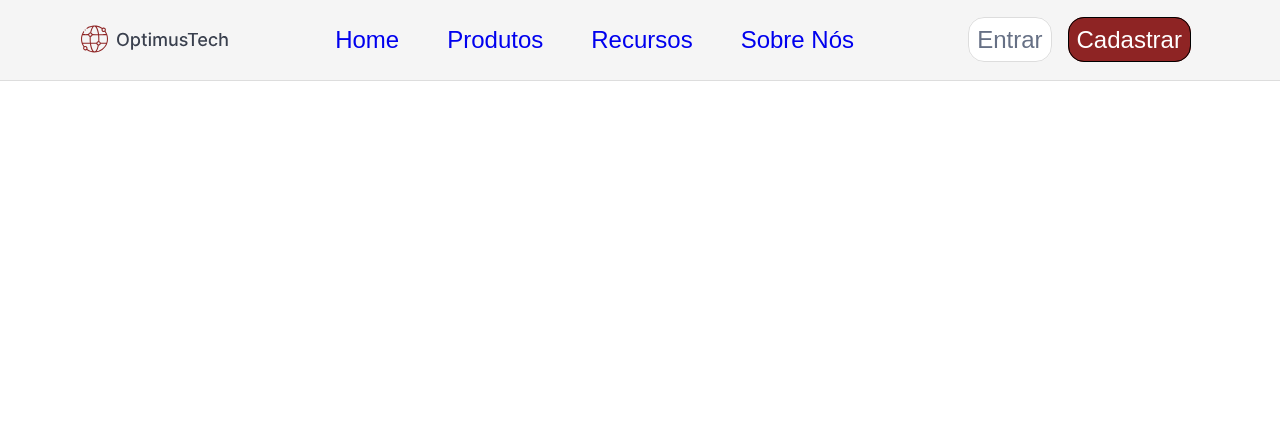
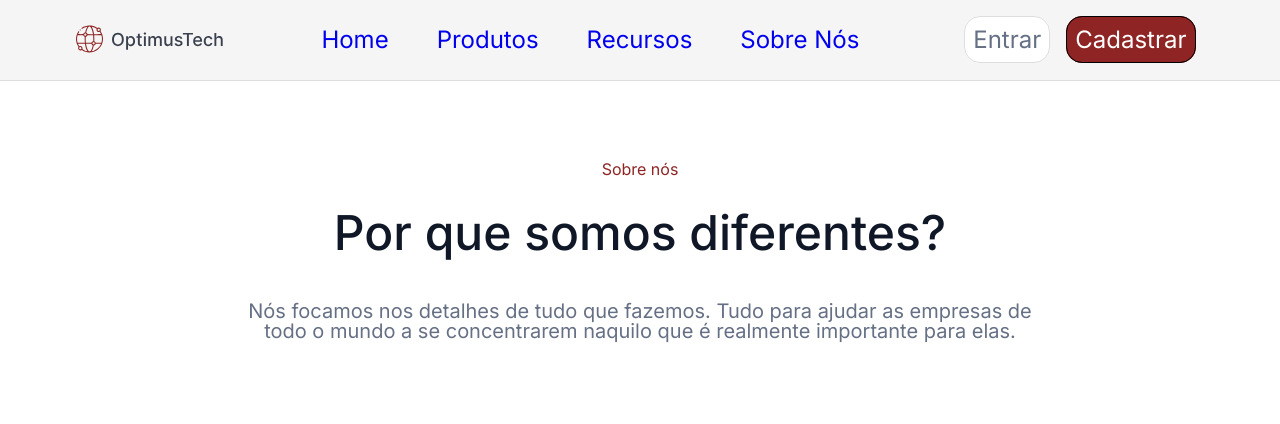
Before and after one commit to Cllodoalldo/7-days-of-code-HTML-CSS., a plain HTML site: page index.html in a window 1280 px wide. Drawn offline with Linux system fonts and the light colour scheme.

Commit message:
Segundo dia do desafio de 7 dias de código

```diff
--- a/CSS/cabecalho.css
+++ b/CSS/cabecalho.css
@@ -1,52 +1,24 @@
 .cabecalho {
-   display: flex;
-   align-items: center;
-   justify-content: space-around;
-   padding: 1.25rem 2.5rem;
-   background-color: var(--cor-de-fundo);
-   border-bottom: 1px solid var(--cor-borda-transparente);
+    padding: 5rem;
+    justify-items: center;
 }
 
-.menu__lista {
-    display: flex;
-    list-style-type: none;
+.cabecalho__sub-titulo {
+    text-align: center;
+    font-size: 1rem;
+    color: var(--cor-fundo-botao-cadastrar);
 }
 
-.menu__lista-item {
-    margin: 0 1.5rem;
-    font-size: 1.5rem;
-    color: var(--cor-fonte-cabecalho);
+.cabecalho__titulo {
+    font-size: 3rem;
+    font-weight: 500;
+    color: var(--cor-titulo);
+    padding: 2rem 0 2rem 0;
 }
 
-.menu__lista-link {
-    text-decoration: none;
+.cabecalho__texto {
+    padding-top: 0.75rem;
+    font-size: 1.25rem;
+    text-align: center;
+    color: var(--cor-fonte-container);
 }
-
-.botao__lista {
-    display: flex;
-    list-style-type: none;
-}
-
-.botao__lista-item {
-    font-size: 1.5rem;
-    color: var(--cor-fonte-cabecalho);
-    margin: 0.5rem;
-}
-
-.botao__lista-link-link {
-    text-decoration: none;
-    border: 0.1rem solid var(--cor-borda-transparente);
-    background-color: var(--cor-branco);
-    border-radius: 1rem;
-    color: var(--cor-fonte-cabecalho);
-    padding: 0.5rem;
-}
-
-.botao__lista-link {
-    text-decoration: none;
-    border: 0.1rem solid #000000;
-    background-color: var(--cor-fundo-botao-cadastrar);
-    border-radius: 1rem;
-    color: var(--cor-branco);
-    padding: 0.5rem;
-}
--- /dev/null
+++ b/CSS/container.css
@@ -0,0 +1,52 @@
+.container {
+   display: flex;
+   align-items: center;
+   justify-content: space-around;
+   padding: 1.25rem 2.5rem;
+   background-color: var(--cor-de-fundo);
+   border-bottom: 1px solid var(--cor-borda-transparente);
+}
+
+.menu__lista {
+    display: flex;
+    list-style-type: none;
+}
+
+.menu__lista-item {
+    margin: 0 1.5rem;
+    font-size: 1.5rem;
+    color: var(--cor-fonte-container);
+}
+
+.menu__lista-link {
+    text-decoration: none;
+}
+
+.botao__lista {
+    display: flex;
+    list-style-type: none;
+}
+
+.botao__lista-item {
+    font-size: 1.5rem;
+    color: var(--cor-fonte-container);
+    margin: 0.5rem;
+}
+
+.botao__lista-link-link {
+    text-decoration: none;
+    border: 0.1rem solid var(--cor-borda-transparente);
+    background-color: var(--cor-branco);
+    border-radius: 1rem;
+    color: var(--cor-fonte-container);
+    padding: 0.5rem;
+}
+
+.botao__lista-link {
+    text-decoration: none;
+    border: 0.1rem solid #000000;
+    background-color: var(--cor-fundo-botao-cadastrar);
+    border-radius: 1rem;
+    color: var(--cor-branco);
+    padding: 0.5rem;
+}
--- a/index.html
+++ b/index.html
@@ -5,15 +5,16 @@
     <meta name="viewport" content="width=device-width, initial-scale=1.0">
     <link rel="stylesheet" href="reset.css">
     <link rel="stylesheet" href="./style.css">
+    <link href="https://fonts.googleapis.com/css2?family=Inter:ital,opsz,wght@0,14..32,100..900;1,14..32,100..900&family=Josefin+Sans:ital,wght@0,100..700;1,100..700&family=Krona+One&family=Poppins:ital,wght@0,100;0,200;0,300;0,400;0,500;0,600;0,700;0,800;0,900;1,100;1,200;1,300;1,400;1,500;1,600;1,700;1,800;1,900&display=swap" rel="stylesheet">
     <title>Optimus Tech</title>
 </head>
 
 <body>
-    <header class="cabecalho">
-        <div class="cabecalho__imagem">
+    <header class="container">
+        <div class="container__imagem">
             <img src="IMAGEM/_Button base.svg" alt="Logo Optimus Tech">
         </div>
-        <div class="cabecalho__menu">
+        <div class="container__menu">
             <ul class="menu__lista">
                 <li class="menu__lista-item">
                     <a href="#" class="menu__lista-link">Home</a>
@@ -29,7 +30,7 @@
                 </li>
             </ul>
         </div>
-        <div class="cabecalho__botao">
+        <div class="container__botao">
             <ul class="botao__lista">
                 <li class="botao__lista-item">
                     <a href="#" class="botao__lista-link-link">Entrar</a>
@@ -39,8 +40,13 @@
                 </li>
             </ul>
         </div>
+    </header>
 
-    </header>
+    <section class="cabecalho">
+        <h2 class="cabecalho__sub-titulo">Sobre nós</h2>
+        <h1 class="cabecalho__titulo">Por que somos diferentes?</h1>
+        <p class="cabecalho__texto">Nós focamos nos detalhes de tudo que fazemos. Tudo para ajudar as empresas de <br>todo o mundo a se concentrarem naquilo que é realmente importante para elas.</p>
+    </section>
 
 </body>
 </html>
--- a/style.css
+++ b/style.css
@@ -1,16 +1,19 @@
+@import url(./CSS/container.css);
 @import url(./CSS/cabecalho.css);
 
 :root {
     --cor-de-fundo: #f5f5f5;
     --cor-borda-transparente: #ddd;
-    --cor-fonte-cabecalho: #667085;
+    --cor-fonte-container: #667085;
     --cor-branco: #ffffff;
     --cor-fundo-botao-cadastrar: #8E2424;
+    --cor-titulo: #101828;
+    --fonte-principal: "inter";
 }
 
 
 body {
-    font-family: Arial, Helvetica, sans-serif;
+    font-family: var(--fonte-principal);
     font-size: 1rem;
     font-weight: 400;
 }
```
